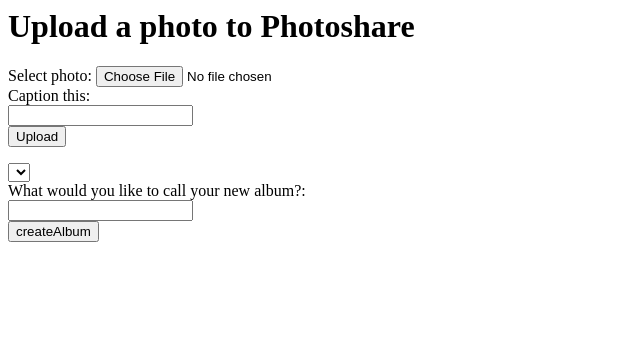
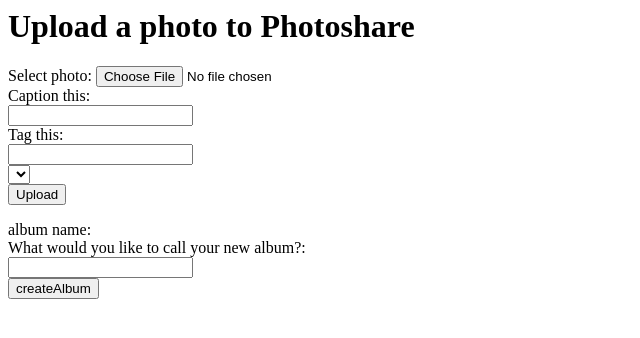
Before and after one commit to batcole/cs460_PA1, a Flask app: template templates/upload.html in a window 1280 px wide. Shown: the top 338 px of the page, without its empty margins (0-640 px from the left). Run offline with Flask 2, Linux system fonts and the light colour scheme; the template is opened without the code that fills it, so the values that code supplies are empty; data comes from the database, SQL or seed files in the repository.

Commit message:
adding my stuff to merge blakes with

```diff
--- a/app.py
+++ b/app.py
@@ -23,7 +23,7 @@
 
 # These will need to be changed according to your creditionals
 app.config['MYSQL_DATABASE_USER'] = 'root'
-app.config['MYSQL_DATABASE_PASSWORD'] = 'nash13'
+app.config['MYSQL_DATABASE_PASSWORD'] = 'hello'
 app.config['MYSQL_DATABASE_DB'] = 'photoshare'
 app.config['MYSQL_DATABASE_HOST'] = 'localhost'
 mysql.init_app(app)
@@ -214,10 +214,11 @@
         uid = getUserIdFromEmail(flask_login.current_user.id)
         imgfile = request.files['photo']
         print("before caption")
-        caption = str(request.form.get('caption'))
+        caption = request.form.get('caption')
         print("after caption")
-        album = str(request.form.get('album'))
-      #  tags = request.form.get('tags') #need to wire this
+        album = request.form.get('album')
+        tags = request.form.get('tags') #need to wire this
+        tags = tags.split(",")
         photo_data = base64.standard_b64encode(imgfile.read())
         cursor = conn.cursor()
         '''
@@ -228,13 +229,26 @@
         cursor.execute("INSERT INTO Photos (user_id, imgdata, caption) VALUES ('{0}', '{1}', '{2}' )".format(uid, photo_data, caption))
         conn.commit()
         photoid = cursor.lastrowid
+        for i in tags:
+            if len(i) <= 40:
+                if tagUnique(i):
+                    cursor.execute("INSERT INTO Tags (tag_name) VALUES ('{0}')".format(i))
+                    conn.commit()
+                cursor.execute("INSERT INTO Tag_in (tag_name, photo_id) VALUES ('{0}','{1}')".format(i, photoid))
+                conn.commit()
+            else:
+                i = i[:40]
+                if tagUnique(i):
+                    cursor.execute("INSERT INTO Tags (tag_name) VALUES ('{0}')".format(i))
+                    conn.commit()
+                cursor.execute("INSERT INTO Tag_in (tag_name, photo_id) VALUES ('{0}','{1}')".format(i, photoid))
+                conn.commit()
         print("photoid: ", photoid)
         print("Albumid: ", getAlbumIdFromName(album))
         cursor.execute("INSERT INTO Contains (album_id, photo_id) VALUES  ({0}, {1})".format(getAlbumIdFromName(album),
                                                                                              photoid))
         conn.commit()
         #return render_template('upload.html')
-
         return render_template('hello.html', name=flask_login.current_user.id, message='Photo uploaded!', photos=getUsersPhotos(uid))
     # The method is GET so we return a  HTML form to upload the a photo.
     elif (whichSubmit == "createAlbum"):
@@ -255,9 +269,11 @@
 
 def getAlbumIdFromName(name):
     cursor = conn.cursor()
+    print("get albumid from nbame called")
+    print(name)
     if (cursor.execute("SELECT album_id  FROM Albums WHERE name = '{0}'".format(name))):
         print("query ran albumid")
-        return
+        return cursor.fetchone()[0]
     return cursor.fetchone()[0]
 
 def createAlbum(album_name):
@@ -300,7 +316,12 @@
     cursor.execute("SELECT user_id  FROM Users WHERE email = '{0}'".format(email))
     return cursor.fetchone()[0]
 
-
+def tagUnique(tag):
+    cursor = conn.cursor()
+    if cursor.execute("SELECT tag_name FROM Tags WHERE tag_name = '{0}'".format(tag)):
+        return False
+    else:
+        return True
 
 
 
--- a/templates/upload.html
+++ b/templates/upload.html
@@ -11,17 +11,19 @@
                 <input type="file" name="photo" required='true' /><br />
                <label for="caption">Caption this:</label><br />
                  <input type="text" name="caption" required='true' /><br />
- <!--               <label for="album">Tag this:</label><br />
-                <input type="text" name="tags" required='false' /><br /> -->
-                <input type="submit" value="Upload" name="Submit"/>
-            </form>
-
-
-        <select name="album" required='false'>
+              <label for="album">Tag this:</label><br />
+                <input type="text" name="tags" required='false' /><br />
+                <select name="album" required='true'>
                 {% for album in Albums %}
                 <option value="{{album}}">{{album}}</option>
                 {% endfor %}
             </select><br />
+                <input type="submit" value="Upload" name="Submit"/>
+
+            </form>
+
+        <label for="album">album name:</label><br />
+
 
         <form method="post" enctype="multipart/form-data" action="/upload">
 
```
